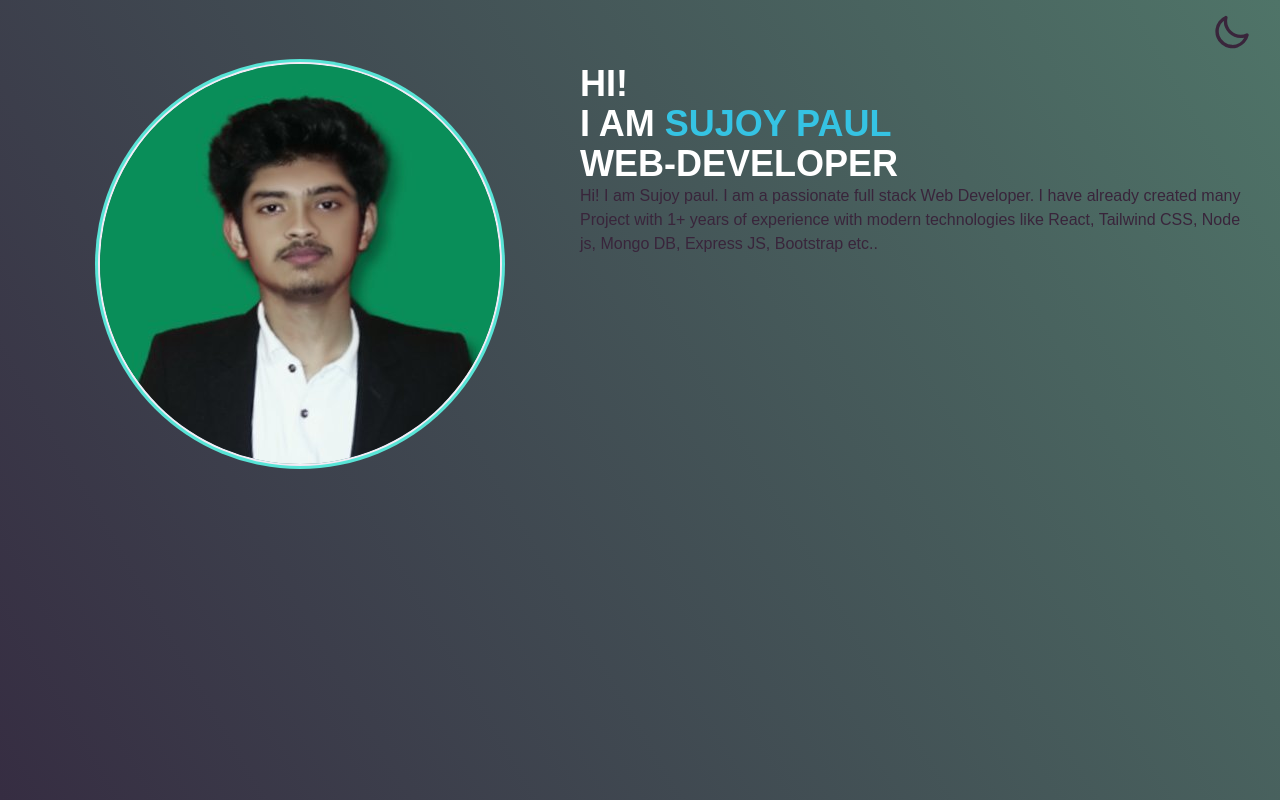
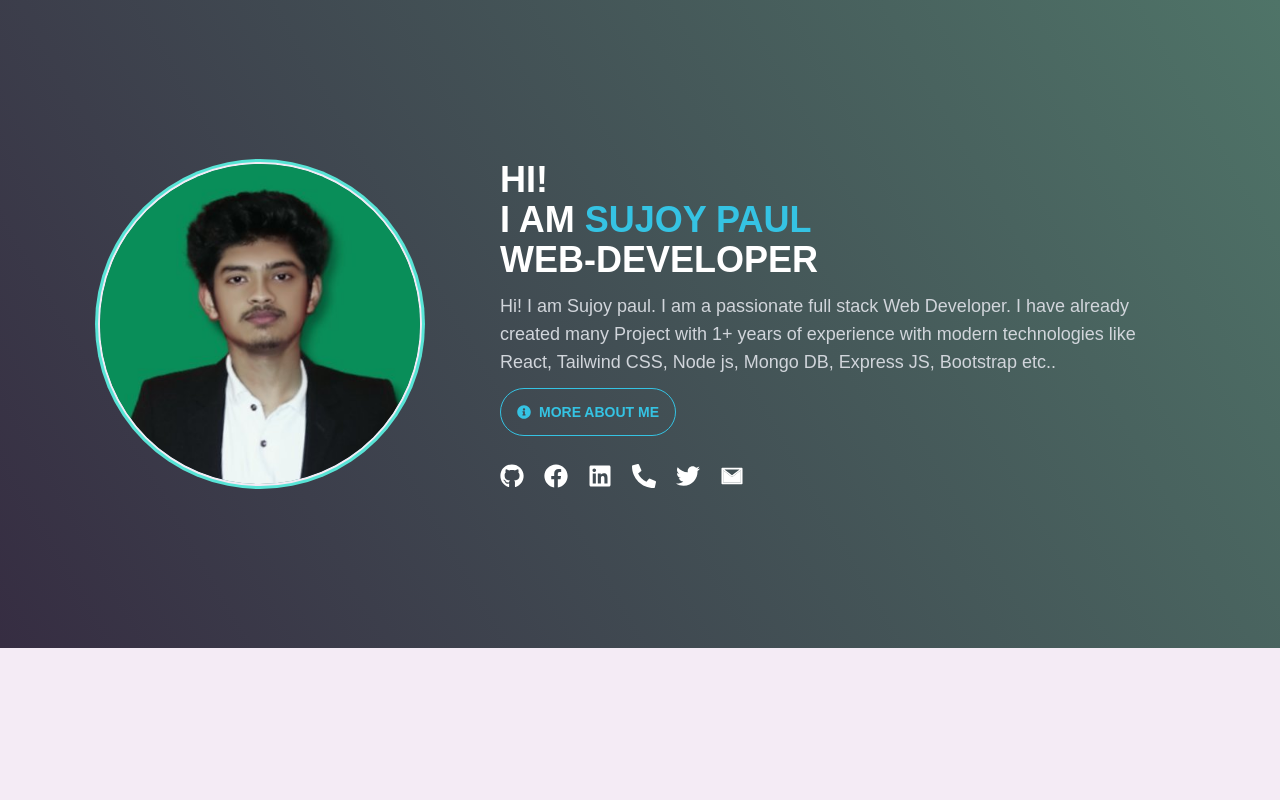
Before and after one commit to spsujoy007/developer-portfolio-client-1, a React (Create React App) app: page / in a window 1280 px wide. Built offline with nearby package versions, Linux system fonts and the light colour scheme.

Commit message:
profile image and bio data added

```diff
--- a/package.json
+++ b/package.json
@@ -9,6 +9,7 @@
     "daisyui": "^2.42.1",
     "react": "^18.2.0",
     "react-dom": "^18.2.0",
+    "react-icons": "^4.7.1",
     "react-router-dom": "^6.4.4",
     "react-scripts": "5.0.1",
     "web-vitals": "^2.1.4"
--- a/src/App.js
+++ b/src/App.js
@@ -4,13 +4,10 @@ import { routes } from './Routes/Routes';
 
 function App() {
   return (
-    <div style={{
-      backgroundImage: 'linear-gradient(60deg, #362d42, #4f7468)',
-      height: "100vh"
-  }}>
-    <div className="mx-5">
+    <div  className="mx-5">
+
       <RouterProvider router={routes}></RouterProvider>
-    </div>
+
     </div>
   );
 }
--- a/src/Layout/Main.js
+++ b/src/Layout/Main.js
@@ -1,11 +1,9 @@
 import React from 'react';
 import { Outlet } from 'react-router-dom';
-import Header from '../Pages/Shared/Header/Header';
 
 const Main = () => {
     return (
         <div>
-            <Header></Header>
             <Outlet></Outlet>
         </div>
     );
--- a/src/Pages/Home/ProfileBio/ProfileBio.js
+++ b/src/Pages/Home/ProfileBio/ProfileBio.js
@@ -1,29 +1,43 @@
 import React from 'react';
 import profiledp from '../../../assets/profiledp.jpg'
+import { FaFacebook, FaGithub, FaInfoCircle, FaLinkedin, FaPhoneAlt, FaTwitter } from "react-icons/fa";
+import { AiOutlineMail, AiTwotoneMail } from "react-icons/ai";
 
 const ProfileBio = () => {
     return (
-        <div className='flex md:flex-row flex-col'>
+        <div className=''>
+            <div className='flex md:flex-row flex-col items-center py-40'>
             {/* for left image */}
             <div className='flex justify-center items-center px-20'>
             <div className="avatar">
-                <div className="w-full rounded-full ring ring-success ring-offset-base-100 ring-offset-2">
+                <div className="w-80 rounded-full ring ring-success ring-offset-base-100 ring-offset-2">
                     <img src={profiledp} alt='' />
                 </div>
             </div>
             </div>
 
-        <div className='flex-1'>
+        <div className='flex-1 md:mr-20'>
             <h1 className='text-4xl font-semibold uppercase text-white'>Hi! <br />
                 <span cls>I am <span className='text-info'>sujoy paul</span></span>
                 <br />
                 <span cls>WEB-DEVELOPER</span>
             </h1>
-            <p>
+            <p className='text-gray-300 mt-3 text-lg'>
                Hi! I am Sujoy paul. I am a passionate full stack Web Developer. I have already created many Project with 1+ years of experience with modern technologies like React, Tailwind CSS, Node js, Mongo DB, Express JS, Bootstrap etc..
             </p>
+            <button className='btn btn-info btn-outline mt-3 rounded-full'><FaInfoCircle className='mr-2'></FaInfoCircle>  More about me</button>
+
+            <div className='flex text-2xl text-white mt-7'>
+                <a target='blank' href='https://github.com/spsujoy007'><FaGithub className='mr-5'></FaGithub></a>
+                <a target='blank' href='https://www.facebook.com/spsujoy07'><FaFacebook className='mr-5'></FaFacebook></a>
+                <a target='blank' href='https://www.linkedin.com/in/spsujoy/'><FaLinkedin className='mr-5'></FaLinkedin></a>
+                <a target='blank' href="tel:+8801859342364"><FaPhoneAlt className='mr-5'></FaPhoneAlt></a>
+                <a target='blank' href='https://twitter.com/spsujoy007'><FaTwitter className='mr-5'></FaTwitter></a>
+                <a target='blank' href='mailto:sujoypaul728@gmail.com'><AiTwotoneMail className='mr-5'></AiTwotoneMail></a>
+            </div>
         </div>
 
+        </div>
         </div>
     );
 };
--- a/src/index.css
+++ b/src/index.css
@@ -7,6 +7,9 @@ body {
   font-family: 'Poppins', sans-serif;
   -webkit-font-smoothing: antialiased;
   -moz-osx-font-smoothing: grayscale;
+  background-image: linear-gradient(60deg, #362d42, #4f7468);
+  background-size: cover;
+  height: 100%;
 }
 
 code {
```
Also changed, not shown: 1 other file (tests, documents, lock files or other folders).
